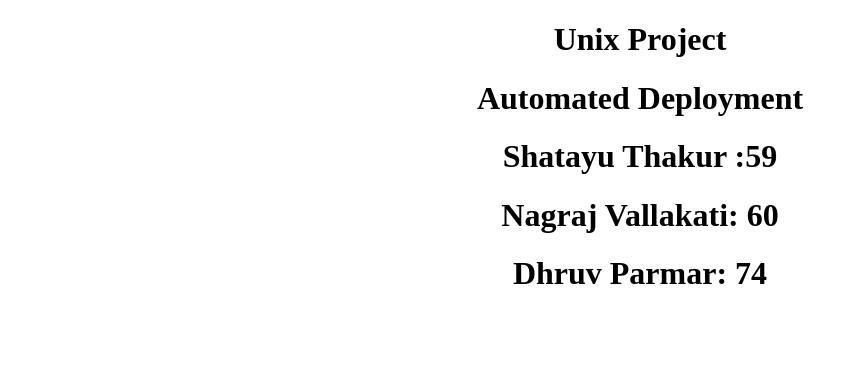
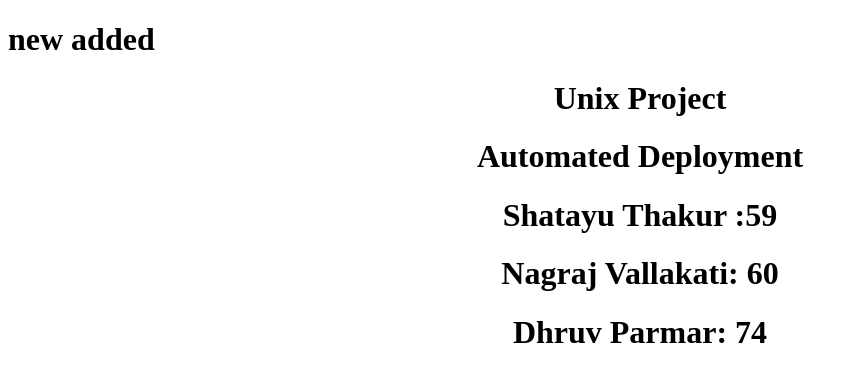
Before and after one commit to dhruv1999/blogfinal, a website: page public/index.html in a window 1280 px wide. Shown: the whole page, without its empty margins (0-857 px from the left). Drawn offline with Linux system fonts and the light colour scheme.

Commit message:
changes added

```diff
--- a/public/index.html
+++ b/public/index.html
@@ -7,7 +7,7 @@
 	<title>Document</title>
 </head>
 <body>
-
+    <h1>new added</h1>
 	<center><h1>Unix Project</h1>
 	<h1>Automated Deployment</h1>
 	<h1> </h1>
```
